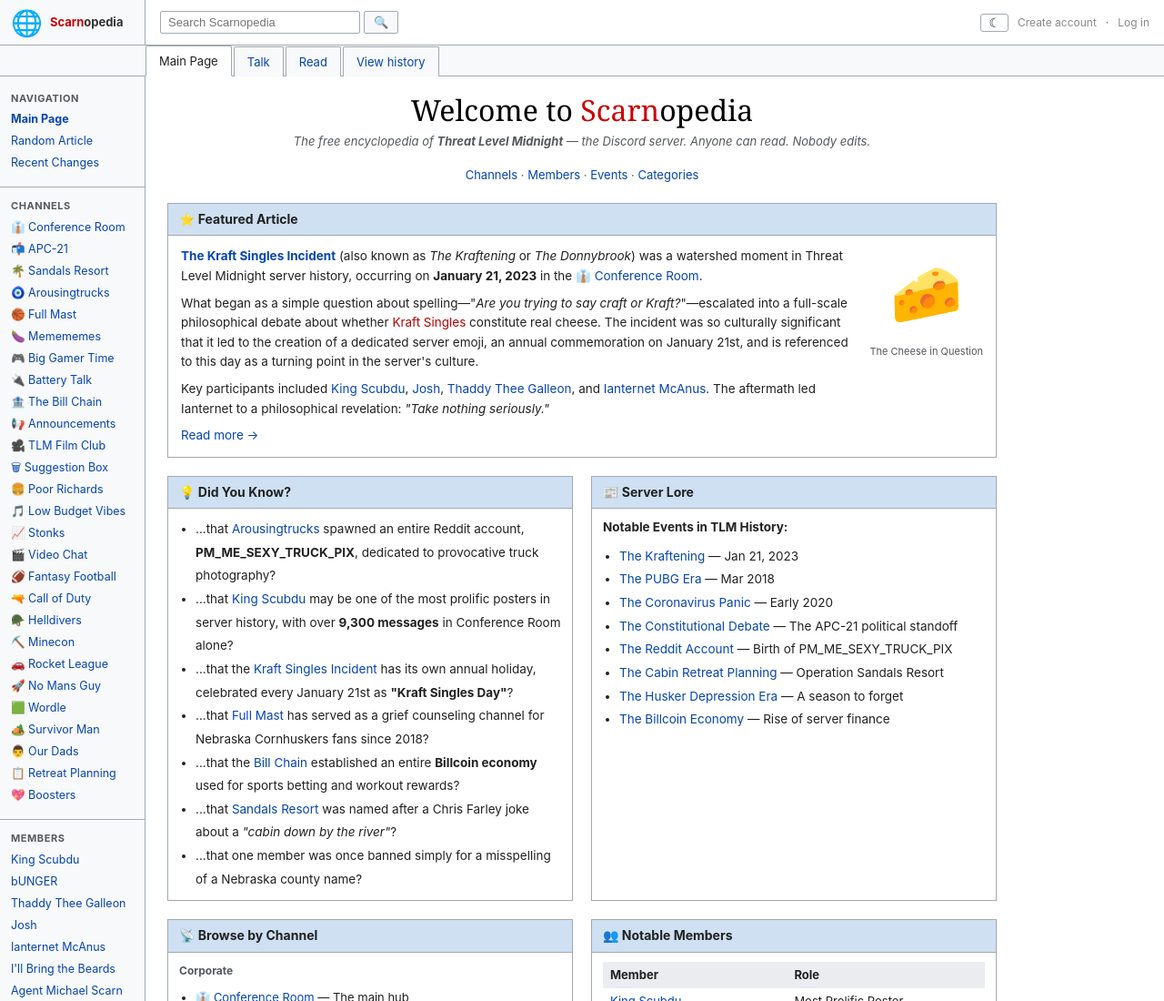
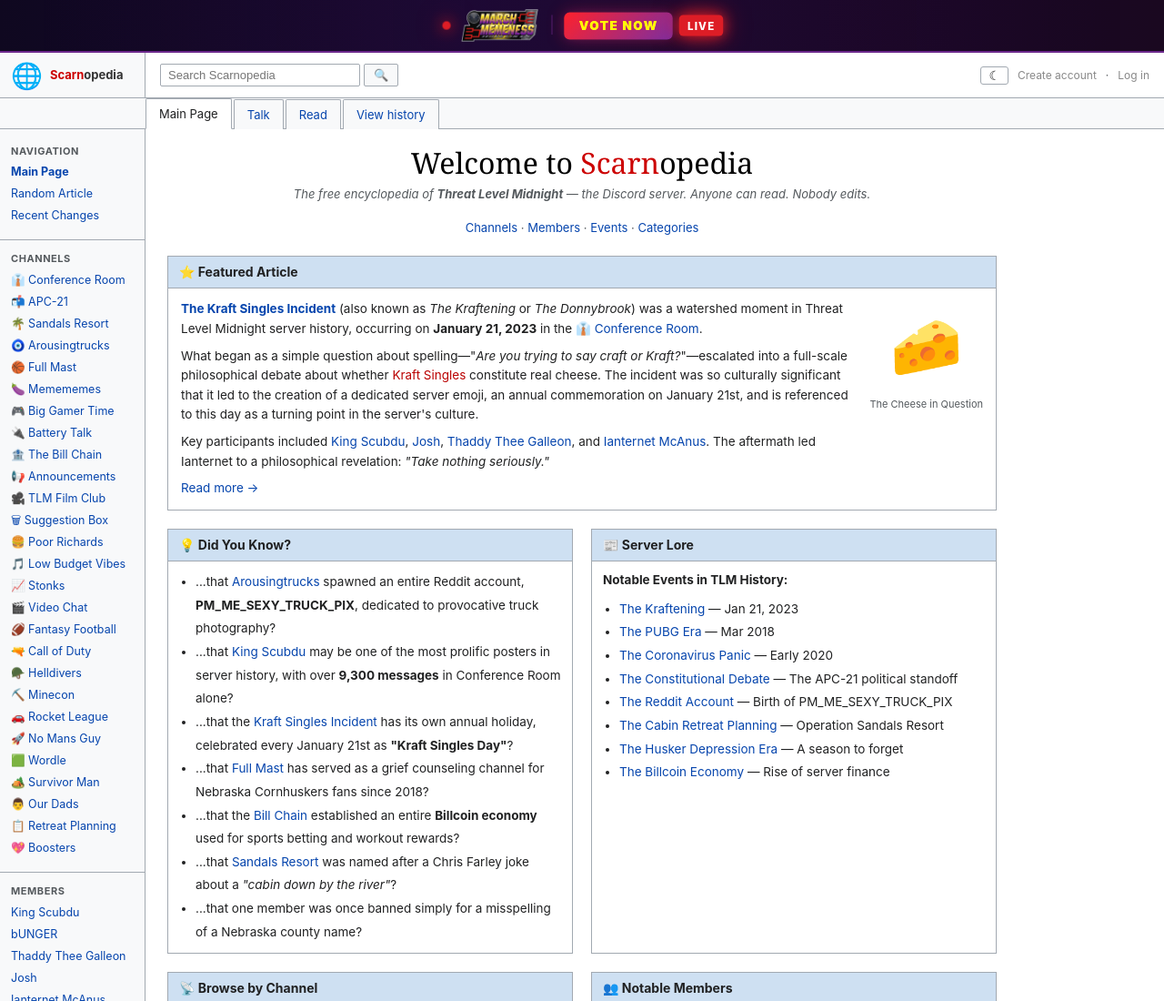
Before and after one commit to t2fonck-spec/scarnopedia, a website: page index.html in a window 1280 px wide. Shown: the top 1100 px of the page at 91% size. Drawn offline with Linux system fonts and the light colour scheme; no server answers.

Commit message:
feat: add Meme Madness vote banner with logo and active round
Dark gradient banner at top of page with March Memeness logo,
VOTE NOW button, LIVE badge, and dynamic active round name from API.

Co-Authored-By: Claude Opus 4.6 <noreply@anthropic.com>

```diff
--- a/index.html
+++ b/index.html
@@ -7,6 +7,27 @@
 <link rel="stylesheet" href="style.css">
 </head>
 <body>
+
+<!-- VOTE BANNER -->
+<a href="https://memes.scarnopedia.org" id="vote-banner" target="_blank">
+  <span class="vote-pulse"></span>
+  <img src="meme-madness-logo.png" alt="Meme Madness" class="vote-logo" />
+  <span class="vote-sep">|</span>
+  <span class="vote-text">VOTE NOW</span>
+  <span class="vote-round"></span>
+  <span class="vote-live">LIVE</span>
+</a>
+<script>
+fetch('https://memes.scarnopedia.org/api/state')
+  .then(r => r.json())
+  .then(data => {
+    const active = data.rounds && data.rounds.find(r => r.status === 'active');
+    if (active) {
+      document.querySelector('.vote-round').textContent = active.name;
+    }
+  })
+  .catch(() => {});
+</script>
 
 <!-- HEADER -->
 <div id="site-header">
--- a/style.css
+++ b/style.css
@@ -28,6 +28,109 @@ a { color: var(--blue); text-decoration: none; }
 a:visited { color: var(--blue-v); }
 a:hover { text-decoration: underline; }
 a.redlink { color: var(--red); }
+
+/* ===== VOTE BANNER ===== */
+#vote-banner {
+  display: flex;
+  align-items: center;
+  justify-content: center;
+  gap: 12px;
+  padding: 10px 24px;
+  background: linear-gradient(90deg, #0f0820 0%, #1a0830 40%, #1a0820 100%);
+  border-bottom: 2px solid #6C288C;
+  text-decoration: none;
+  box-shadow: 0 2px 20px rgba(108,40,140,0.35);
+  position: relative;
+  overflow: hidden;
+}
+#vote-banner::before {
+  content: '';
+  position: absolute;
+  inset: 0;
+  background: linear-gradient(90deg, transparent 0%, rgba(108,40,140,0.08) 50%, transparent 100%);
+  animation: banner-shimmer 3s ease-in-out infinite;
+}
+@keyframes banner-shimmer {
+  0%, 100% { opacity: 0.3; }
+  50% { opacity: 1; }
+}
+#vote-banner:hover {
+  text-decoration: none;
+  box-shadow: 0 2px 30px rgba(108,40,140,0.5), 0 0 40px rgba(221,29,38,0.2);
+}
+#vote-banner:hover .vote-text {
+  filter: brightness(1.15);
+  transform: scale(1.03);
+}
+.vote-pulse {
+  width: 8px;
+  height: 8px;
+  border-radius: 50%;
+  background: #DD1D26;
+  box-shadow: 0 0 8px #DD1D26, 0 0 16px rgba(221,29,38,0.5);
+  animation: pulse-glow 1.5s ease-in-out infinite;
+  flex-shrink: 0;
+  position: relative;
+  z-index: 1;
+}
+@keyframes pulse-glow {
+  0%, 100% { box-shadow: 0 0 8px #DD1D26, 0 0 16px rgba(221,29,38,0.5); transform: scale(1); }
+  50% { box-shadow: 0 0 14px #DD1D26, 0 0 28px rgba(221,29,38,0.7); transform: scale(1.2); }
+}
+.vote-text {
+  background: linear-gradient(135deg, #DD1D26 0%, #6C288C 100%);
+  color: #FFFE00;
+  padding: 4px 16px;
+  border-radius: 6px;
+  font-weight: 900;
+  font-size: 13px;
+  letter-spacing: 1.5px;
+  text-transform: uppercase;
+  box-shadow: 0 0 20px rgba(221,29,38,0.3), 0 0 10px rgba(108,40,140,0.25);
+  transition: filter 0.15s, transform 0.1s;
+  position: relative;
+  z-index: 1;
+}
+.vote-sep {
+  color: #6C288C;
+  font-size: 18px;
+  opacity: 0.5;
+  position: relative;
+  z-index: 1;
+}
+.vote-logo {
+  height: 36px;
+  width: auto;
+  display: block;
+  position: relative;
+  z-index: 1;
+}
+.vote-round {
+  color: #ccc;
+  font-size: 13px;
+  font-weight: 600;
+  letter-spacing: 0.5px;
+  position: relative;
+  z-index: 1;
+}
+.vote-round:empty { display: none; }
+.vote-live {
+  background: #DD1D26;
+  color: #fff;
+  padding: 2px 8px;
+  border-radius: 4px;
+  font-size: 10px;
+  font-weight: 800;
+  letter-spacing: 1px;
+  animation: pulse-glow 1.5s ease-in-out infinite;
+  position: relative;
+  z-index: 1;
+}
+
+/* Dark mode adjustments (banner is already dark-themed, just tweak for light scarnopedia) */
+[data-theme="dark"] #vote-banner {
+  border-bottom-color: #6C288C;
+}
 
 /* ===== SITE HEADER ===== */
 #site-header {
```
Also changed, not shown: meme-madness-logo.png (added).
